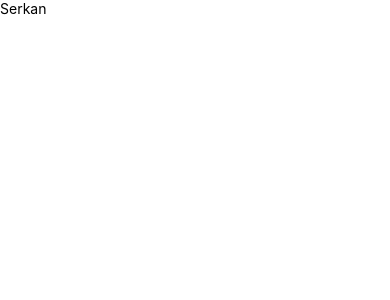
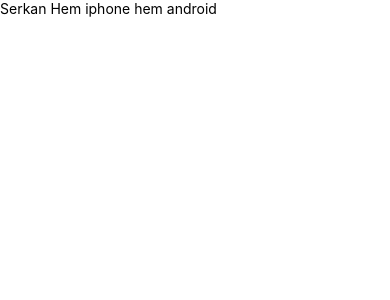
Before and after one commit to SerkanKutlu/DoTogetherApp, a React Native app: screen / in a window 390 px wide. Shown: the top 300 px of the page. Built offline with nearby package versions, Linux system fonts and the light colour scheme.

Commit message:
running on both devices

```diff
--- a/App.tsx
+++ b/App.tsx
@@ -1,27 +1,11 @@
-/**
- * Sample React Native App
- * https://github.com/facebook/react-native
- *
- * @format
- */
-
 import React from 'react';
-import type {PropsWithChildren} from 'react';
-import {
-  SafeAreaView,
-  ScrollView,
-  StatusBar,
-  StyleSheet,
-  Text,
-  useColorScheme,
-  View,
-} from 'react-native';
+import {SafeAreaView, Text, View} from 'react-native';
 
 function App(): JSX.Element {
   return (
     <SafeAreaView>
       <View>
-        <Text>Serkan</Text>
+        <Text>Serkan Hem iphone hem android</Text>
       </View>
     </SafeAreaView>
   );
```
Also changed, not shown: 3 other files (tests, documents, lock files or other folders).
